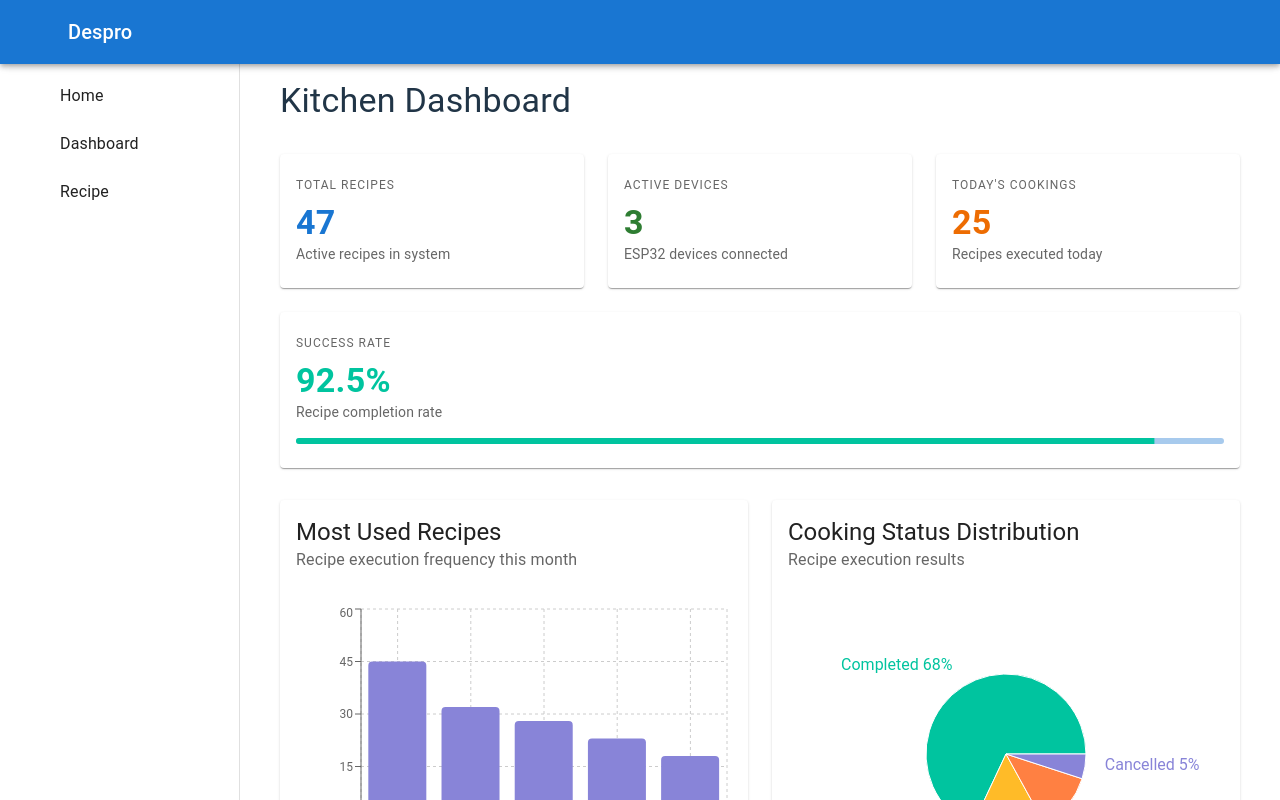
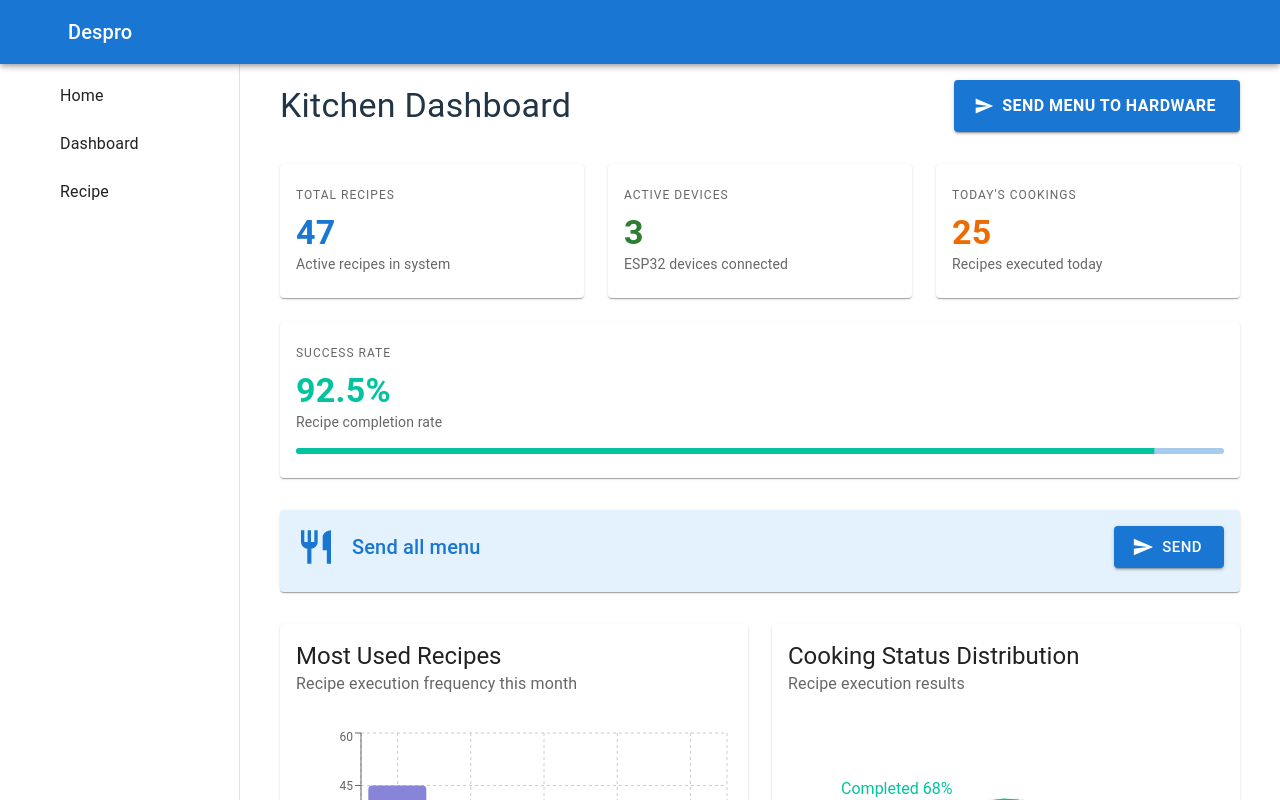
Before and after one commit to benedictlouis/despro, a React (Vite) app in the folder frontend/: page / in a window 1280 px wide. Shown: the top 800 px of the page. Built offline with nearby package versions, Linux system fonts and the light colour scheme; some icons are missing.

Commit message:
add send menu

```diff
--- a/frontend/src/RecipeForm.tsx
+++ b/frontend/src/RecipeForm.tsx
@@ -33,9 +33,8 @@ export default function RecipeForm() {
   const [message, setMessage] = useState("");
   const [showMessage, setShowMessage] = useState(false);
 
-  const API_BASE_URL = "http://localhost:4321"; // Sesuaikan dengan port backend Anda
+  const API_BASE_URL = "http://localhost:4321";
 
-  // Load recipes dari backend saat component mount
   useEffect(() => {
     fetchRecipes();
   }, []);
--- a/frontend/src/components/RecipeCard.tsx
+++ b/frontend/src/components/RecipeCard.tsx
@@ -26,7 +26,7 @@ interface RecipeStep {
 interface Recipe {
   id: string;
   name: string;
-  steps?: RecipeStep[];
+  steps?: RecipeStep[] | string;
   createdAt?: string;
 }
 
@@ -60,17 +60,20 @@ export default function RecipeCard({ recipe, onSendToESP32 }: RecipeCardProps) {
   };
 
   // Parse steps if it's a string
-  const parseSteps = () => {
+  const parseSteps = (): RecipeStep[] => {
     if (!recipe.steps) return [];
+
     if (typeof recipe.steps === 'string') {
       try {
-        return JSON.parse(recipe.steps);
+        const parsed = JSON.parse(recipe.steps);
+        return Array.isArray(parsed) ? parsed : [];
       } catch (e) {
         console.error('Failed to parse steps:', e);
         return [];
       }
     }
-    return recipe.steps;
+
+    return Array.isArray(recipe.steps) ? recipe.steps : [];
   };
 
   const steps = parseSteps();
@@ -147,7 +150,7 @@ export default function RecipeCard({ recipe, onSendToESP32 }: RecipeCardProps) {
             </Typography>
           ) : (
             <List>
-              {steps.map((step, index) => (
+              {Array.isArray(steps) && steps.map((step: RecipeStep, index: number) => (
                 <ListItem key={index} divider sx={{ flexDirection: 'column', alignItems: 'flex-start' }}>
                   <Box display="flex" alignItems="center" width="100%" mb={1}>
                     <Chip
@@ -157,7 +160,7 @@ export default function RecipeCard({ recipe, onSendToESP32 }: RecipeCardProps) {
                       sx={{ mr: 2 }}
                     />
                     <Typography variant="h6" component="span">
-                      {step.action.replace(/_/g, ' ').toUpperCase()}
+                      {step.action?.replace(/_/g, ' ').toUpperCase() || 'UNKNOWN ACTION'}
                     </Typography>
                   </Box>
 
--- a/frontend/src/pages/DashboardPage.tsx
+++ b/frontend/src/pages/DashboardPage.tsx
@@ -8,8 +8,12 @@ import {
   CardHeader,
   CircularProgress,
   Chip,
-  LinearProgress
+  LinearProgress,
+  Button,
+  Alert,
+  Snackbar
 } from '@mui/material';
+import { Send as SendIcon, Restaurant as RestaurantIcon } from '@mui/icons-material';
 import '../styles/dashboard.css';
 import {
   BarChart,
@@ -28,7 +32,8 @@ import {
   AreaChart
 } from 'recharts';
 
-// Sample data - replace with real API calls
+const API_BASE_URL = "http://localhost:4321";
+
 const recipeUsageData = [
   { name: 'Nasi Goreng', count: 45, color: '#8884d8' },
   { name: 'Ayam Bakar', count: 32, color: '#82ca9d' },
@@ -81,6 +86,12 @@ export default function DashboardPage() {
     successRate: 0
   });
   const [loading, setLoading] = useState(true);
+  const [sendingMenu, setSendingMenu] = useState(false);
+  const [snackbar, setSnackbar] = useState({
+    open: false,
+    message: '',
+    severity: 'success' as 'success' | 'error' | 'info'
+  });
 
   useEffect(() => {
     // Simulate API call for dashboard stats
@@ -100,6 +111,47 @@ export default function DashboardPage() {
 
     fetchStats();
   }, []);
+
+  const handleSendMenuToMQTT = async () => {
+    setSendingMenu(true);
+    try {
+      const response = await fetch(`${API_BASE_URL}/send-menu`, {
+        method: 'POST',
+        headers: {
+          'Content-Type': 'application/json',
+        },
+      });
+
+      const data = await response.json();
+
+      if (response.ok) {
+        setSnackbar({
+          open: true,
+          message: `Successfully sent ${data.total} recipes to MQTT broker!`,
+          severity: 'success'
+        });
+      } else {
+        setSnackbar({
+          open: true,
+          message: data.error || 'Failed to send menu to MQTT',
+          severity: 'error'
+        });
+      }
+    } catch (error) {
+      console.error('Error sending menu:', error);
+      setSnackbar({
+        open: true,
+        message: 'Network error. Failed to send menu to MQTT.',
+        severity: 'error'
+      });
+    } finally {
+      setSendingMenu(false);
+    }
+  };
+
+  const handleCloseSnackbar = () => {
+    setSnackbar({ ...snackbar, open: false });
+  };
 
   const StatCard = ({ title, value, subtitle, color = '#1976d2', progress }: {
     title: string;
@@ -150,10 +202,25 @@ export default function DashboardPage() {
 
   return (
     <Container maxWidth="xl">
-      <Box mb={4}>
-        <Typography variant="h4" component="h1" gutterBottom>
+      <Box mb={4} display="flex" justifyContent="space-between" alignItems="center">
+        <Typography variant="h4" component="h1">
           Kitchen Dashboard
         </Typography>
+        <Button
+          variant="contained"
+          color="primary"
+          startIcon={sendingMenu ? <CircularProgress size={20} color="inherit" /> : <SendIcon />}
+          onClick={handleSendMenuToMQTT}
+          disabled={sendingMenu}
+          sx={{
+            px: 3,
+            py: 1.5,
+            fontSize: '16px',
+            fontWeight: 'bold'
+          }}
+        >
+          {sendingMenu ? 'Sending...' : 'Send Menu to Hardware'}
+        </Button>
       </Box>
 
       {/* Stats Cards */}
@@ -191,6 +258,34 @@ export default function DashboardPage() {
             progress={stats.successRate}
           />
         </Box>
+      </Box>
+
+      {/* Menu Sync Card */}
+      <Box mb={4}>
+        <Card sx={{ backgroundColor: '#e3f2fd' }}>
+          <CardContent>
+            <Box display="flex" alignItems="center" justifyContent="space-between">
+              <Box display="flex" alignItems="center" gap={2}>
+                <RestaurantIcon sx={{ fontSize: 40, color: '#1976d2' }} />
+                <Box>
+                  <Typography variant="h6" color="primary">
+                    Send all menu
+                  </Typography>
+                </Box>
+              </Box>
+              <Button
+                variant="contained"
+                color="primary"
+                startIcon={sendingMenu ? <CircularProgress size={20} color="inherit" /> : <SendIcon />}
+                onClick={handleSendMenuToMQTT}
+                disabled={sendingMenu}
+                size="large"
+              >
+                {sendingMenu ? 'Sending...' : 'Send'}
+              </Button>
+            </Box>
+          </CardContent>
+        </Card>
       </Box>
 
       {/* Charts Row 1 */}
@@ -406,6 +501,22 @@ export default function DashboardPage() {
           </Card>
         </Box>
       </Box>
+
+      {/* Snackbar for notifications */}
+      <Snackbar
+        open={snackbar.open}
+        autoHideDuration={6000}
+        onClose={handleCloseSnackbar}
+        anchorOrigin={{ vertical: 'bottom', horizontal: 'right' }}
+      >
+        <Alert
+          onClose={handleCloseSnackbar}
+          severity={snackbar.severity}
+          sx={{ width: '100%' }}
+        >
+          {snackbar.message}
+        </Alert>
+      </Snackbar>
     </Container>
   );
 }
```
